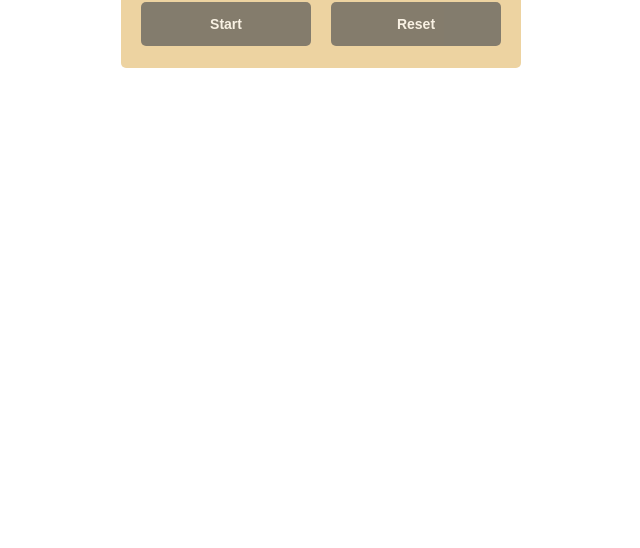
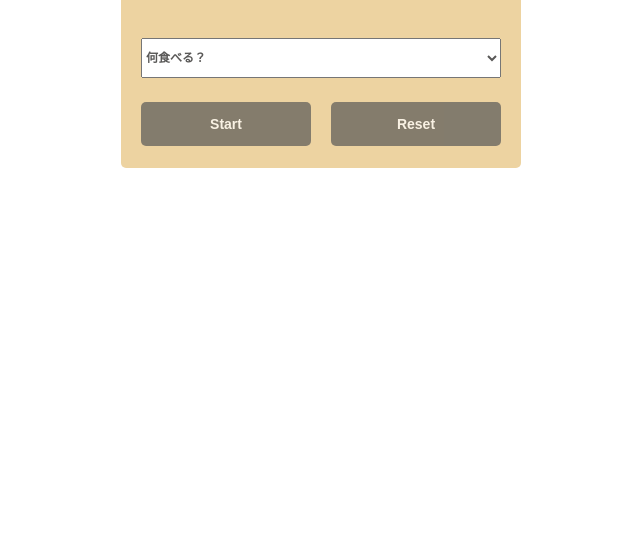
Before and after one commit to koieri/countdown_timer, a plain HTML site: page index.html in a window 1280 px wide. Shown: the part 252-800 px from the top of the page, without its empty margins (319-959 px from the left). Drawn offline with Linux system fonts and the light colour scheme.

Commit message:
update: titleの変更、余白追加

```diff
--- a/css/styles.css
+++ b/css/styles.css
@@ -52,7 +52,7 @@ table {
 
 body{
   margin: 0;
-  padding: 0;
+  padding: 100px 0;
 }
 
 .container{
--- a/index.html
+++ b/index.html
@@ -2,7 +2,7 @@
 <html>
 <head>
   <meta charset="UTF-8">
-  <title>Countdown Timer</title>
+  <title>カップ麺カウントダウンタイマー</title>
   <link rel="stylesheet" href="css/styles.css">
 </head>
 <body>
```
